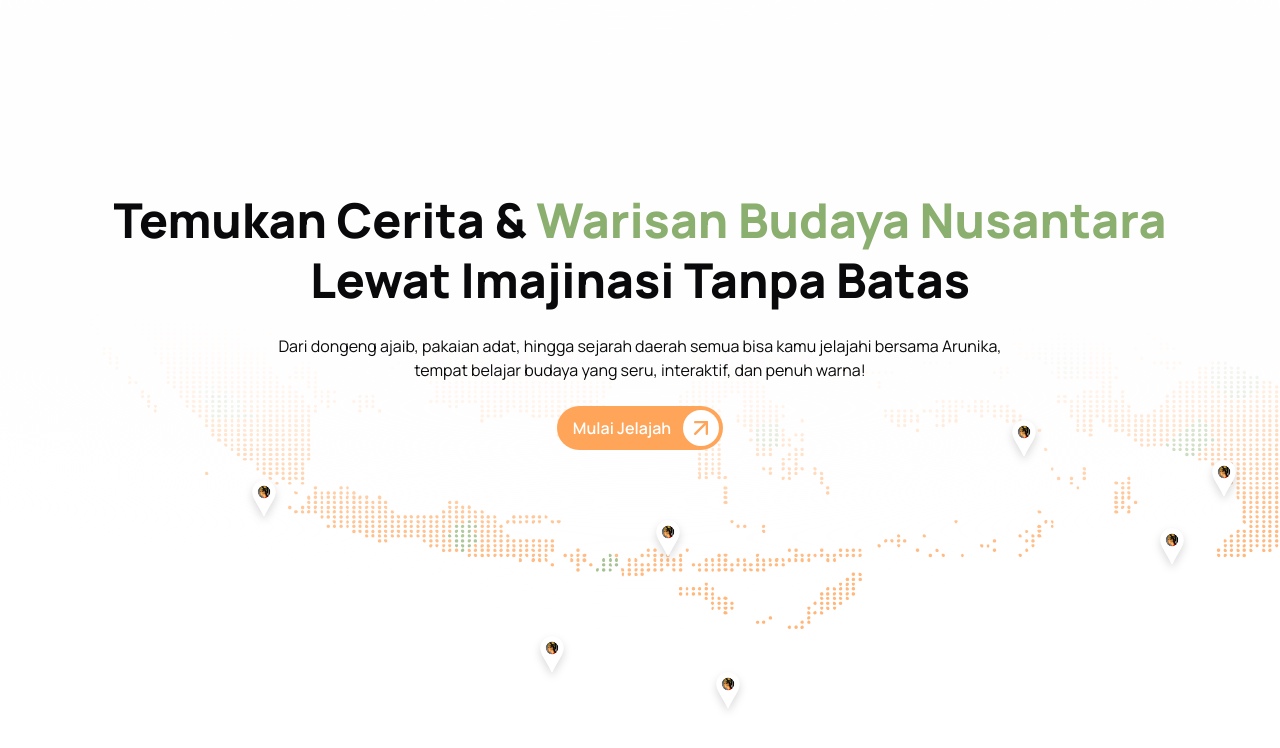
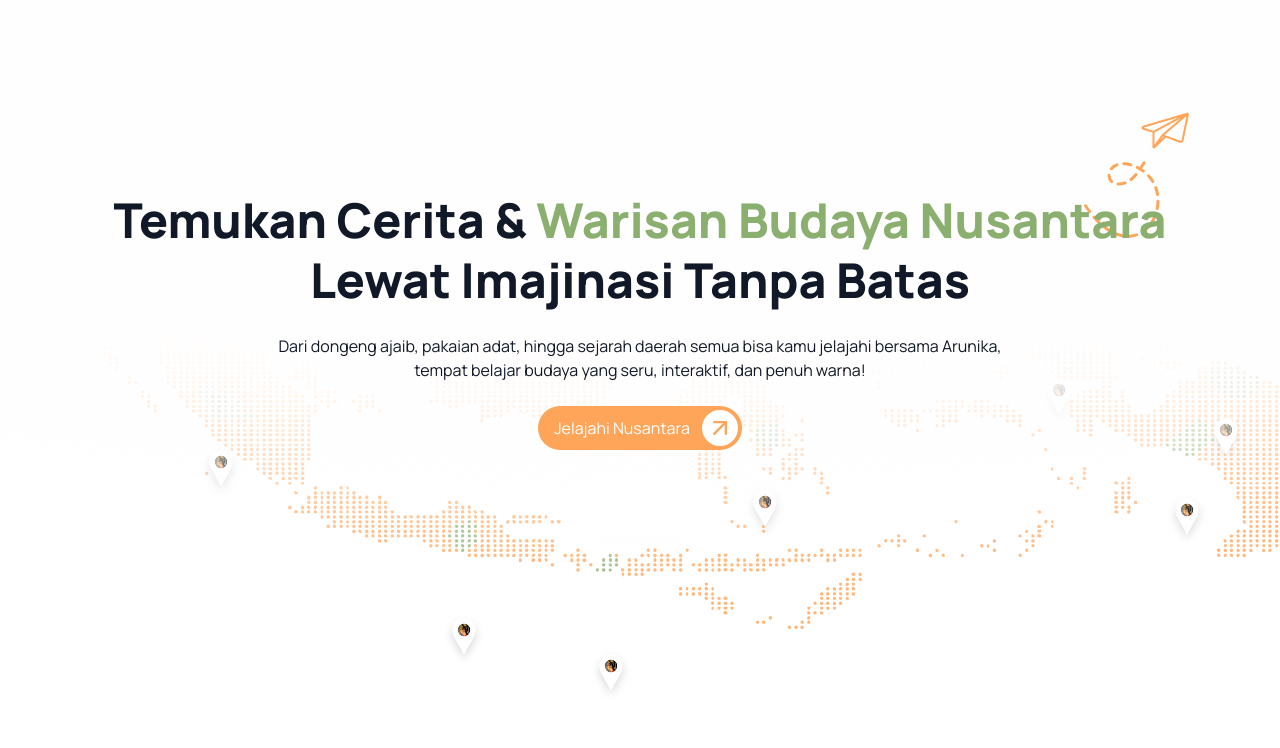
Before and after one commit to GwFirman/arunika, a Next.js app: page /id in a window 1280 px wide. Shown: the top 748 px of the page. Built offline with nearby package versions, Linux system fonts and the light colour scheme.

Commit message:
modified: landing page

```diff
--- a/messages/id.json
+++ b/messages/id.json
@@ -2,6 +2,6 @@
   "HomePage": {
     "title": "Temukan Cerita & <highlight>Warisan Budaya Nusantara</highlight> Lewat Imajinasi Tanpa Batas",
     "description": "Dari dongeng ajaib, pakaian adat, hingga sejarah daerah semua bisa kamu jelajahi bersama Arunika, tempat belajar budaya yang seru, interaktif, dan penuh warna!",
-    "button": "Mulai Jelajah"
+    "button": "Jelajahi Nusantara"
   }
 }
--- a/src/app/[locale]/layout.tsx
+++ b/src/app/[locale]/layout.tsx
@@ -31,7 +31,7 @@
 
     return (
         <html lang={locale} suppressHydrationWarning>
-            <body className={`${manrope.className} antialiased dark:bg-foreground dark:text-background`}>
+            <body className={`${manrope.className} antialiased dark:bg-foreground text-font-primary dark:text-background`}>
                 <NextIntlClientProvider>
                     <ThemeProvider attribute="class" defaultTheme="system" enableSystem disableTransitionOnChange>
                         {children}
--- a/src/app/[locale]/page.tsx
+++ b/src/app/[locale]/page.tsx
@@ -1,11 +1,21 @@
 "use client";
 
-import Hero from "@/components/landing-page/hero";
+import AdventagesSection from "@/components/landing-page/adventage";
+import FeaturesSection from "@/components/landing-page/features";
+import HeroSection from "@/components/landing-page/hero";
+import HowItWorksSection from "@/components/landing-page/how-it-works";
+import KnowUsSection from "@/components/landing-page/know-us";
+import WhatCanLearnSection from "@/components/landing-page/what-can-learn";
 
 export default function Home() {
     return (
         <>
-            <Hero />
+            <HeroSection />
+            <AdventagesSection />
+            <KnowUsSection />
+            <WhatCanLearnSection />
+            <HowItWorksSection />
+            <FeaturesSection />
         </>
     );
 }
--- a/src/app/globals.css
+++ b/src/app/globals.css
@@ -1,5 +1,5 @@
-@import 'tailwindcss';
-@import 'tw-animate-css';
+@import "tailwindcss";
+@import "tw-animate-css";
 
 /*@custom-variant dark (&:is(.dark *));*/
 @custom-variant dark (&:where(.dark, .dark *));
@@ -114,8 +114,18 @@
 }
 
 @theme {
+  --color-font-primary: #111827;
+  --color-font-secondary: #70747d;
+
+  --color-gray-background: #f8f8f8;
+
   --color-orange: #ffa559;
-  --color-green-lime: #8aaf6f;
+  --color-green-lime-dark: #8aaf6f;
+  --color-light-blue-dark: #7d95ad;
+  --color-light-green: #b8e994;
+  --color-light-blue: #a7c7e7;
+  --color-light-orange: #f9e79f;
+  --color-light-blue: #5bc0c7;
 }
 
 @layer base {
--- a/src/components/landing-page/hero.tsx
+++ b/src/components/landing-page/hero.tsx
@@ -10,7 +10,7 @@
 import pinmap from '@/assets/images/pinmap1.jpg'
 import { ArrowUpRight } from 'lucide-react'
 
-const Hero = () => {
+const HeroSection = () => {
   const ref = useRef(null)
   const t = useTranslations('HomePage')
 
@@ -27,24 +27,30 @@
         <motion.div style={{ y: mapY }} className='absolute inset-0 bottom-40 pointer-events-none'>
           <div className='relative w-full h-full md:h-screen overflow-hidden'>
             <Image src={map} alt='map' draggable={false} loading='eager' fill className='object-contain md:object-contain object-top select-none' priority />
+            <PinMapDesign src={pinmap} className='left-[16%] bottom-[56%]' />
+            <PinMapDesign src={pinmap} className='left-[35%] bottom-[35%]' />
+            <PinMapDesign src={pinmap} className='left-[46.5%] bottom-[30.5%]' />
+            <PinMapDesign src={pinmap} className='right-[39%] bottom-[51%]' />
+            <PinMapDesign src={pinmap} className='right-[16%] bottom-[65%]' />
+            <PinMapDesign src={pinmap} className='right-[3%] bottom-[60%]' />
+            <PinMapDesign src={pinmap} className='right-[6%] bottom-[50%]' />
           </div>
         </motion.div>
 
         <motion.div style={{ y: blurY }} className='absolute top-0 left-1/2 -translate-x-1/2 w-[200vw] h-[72vh] bg-[#fffefe] dark:bg-[#1a1a1a] rounded-[50%] blur-3xl pointer-events-none' />
 
-        <PinMapDesign src={pinmap} className='left-62 bottom-67' />
-        <PinMapDesign src={pinmap} className='left-134 bottom-28' />
-        <PinMapDesign src={pinmap} className='left-178 bottom-19' />
-        <PinMapDesign src={pinmap} className='right-149 bottom-57' />
-        <PinMapDesign src={pinmap} className='right-60 bottom-82' />
-        <PinMapDesign src={pinmap} className='right-23 bottom-55' />
-        <PinMapDesign src={pinmap} className='right-10 bottom-72' />
+        <div className='absolute right-[7%] top-[14%]'>
+          <svg width="106" height="126" viewBox="0 0 106 126" fill="none" xmlns="http://www.w3.org/2000/svg">
+            <path d="M1.5 93.7454C34.5652 143.627 69.9253 124.071 73.6696 93.7454C77.1796 65.3186 51.906 50.0689 36.4728 51.9765C21.7903 53.7913 21.2125 72.0027 34.5652 72.0027C50.8149 72.0027 58 51.9765 62.5 47.435" stroke="#FFA559" strokeWidth="3" strokeLinecap="round" strokeDasharray="7 7" />
+            <path d="M104 1.43501L59.1849 14.8259C58.2352 15.1097 58.2326 16.4538 59.1813 16.7411L69.4861 19.8622M104 1.43501L69.4861 19.8622M104 1.43501L98.5959 28.2241C98.3534 29.4263 97.0959 30.129 95.9449 29.7056L81.5524 24.4107M104 1.43501L78.5234 23.2963M69.4861 19.8622V35.935M78.5234 23.2963L69.4861 35.935M78.5234 23.2963L81.5524 24.4107M69.4861 35.935L81.5524 24.4107" stroke="#FFA559" strokeWidth="2" />
+          </svg>
+        </div>
 
         <div className='max-w-7xl mb-40 mx-auto relative flex flex-col justify-center items-center gap-6 px-4'>
-          <h1 className='text-5xl font-extrabold text-center w-[1200px] leading-tight'>
+          <h1 className='text-5xl font-extrabold text-center w-[1100px] leading-tight'>
             {parts.map((part: string, i: any) =>
               i % 2 === 1 ? (
-                <span key={i} className='text-green-lime'>
+                <span key={i} className='text-green-lime-dark'>
                   {part}
                 </span>
               ) : (
@@ -53,7 +59,7 @@
             )}
           </h1>
           <p className='max-w-[749px] text-center'>{t('description')}</p>
-          <Link href={'/'} className='py-1 pl-4 pr-1 bg-orange rounded-[100px] gap-3 flex items-center justify-center text-white font-semibold'>
+          <Link href={'/'} className='py-1 pl-4 pr-1 bg-orange rounded-full gap-3 flex items-center justify-center text-white font-normal'>
             {t('button')}{' '}
             <span className='bg-white w-9 h-9 text-orange rounded-full flex items-center justify-center'>
               <ArrowUpRight size={28} />
@@ -65,4 +71,4 @@
   )
 }
 
-export default Hero
+export default HeroSection;
```
Also changed, not shown: package.json (+8 -6 lines).
